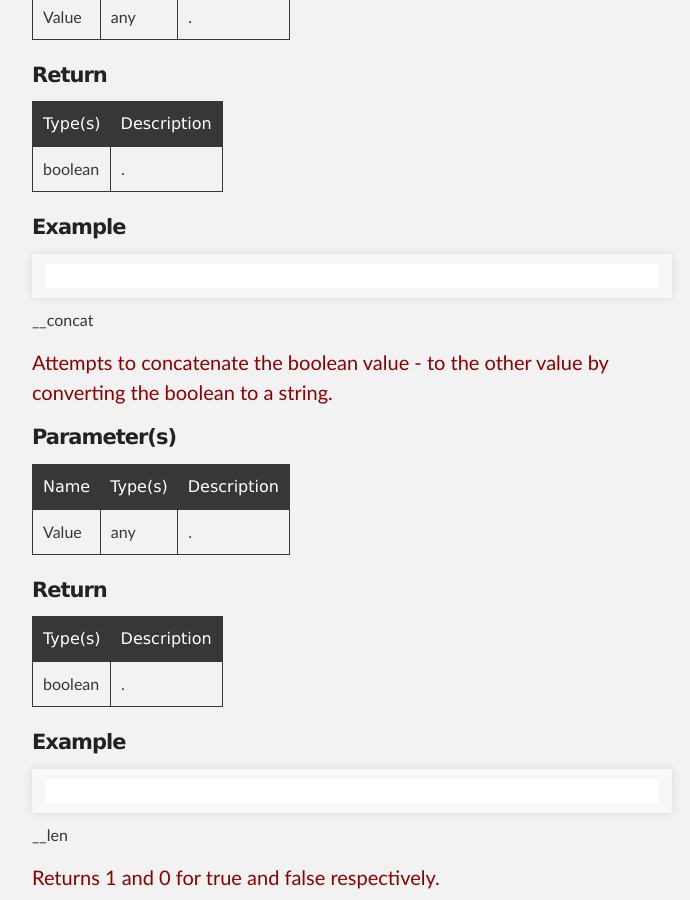
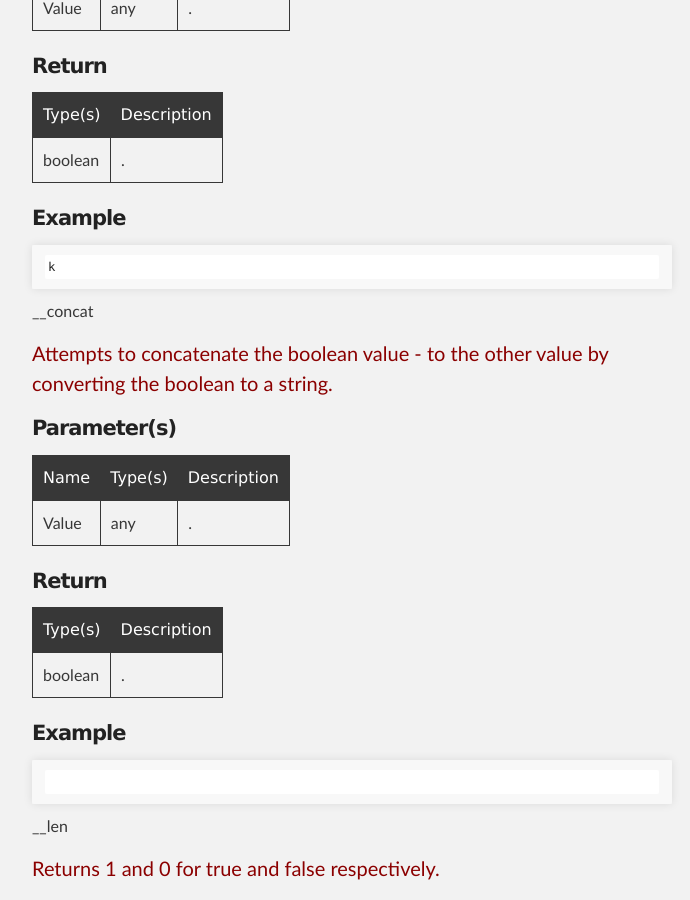
Before and after one commit to CentauriSoldier/LuaEx, a Jekyll site: the page built from docs/api/types.md, in a window 1280 px wide and 900 px high, scrolled down 8204 px. Shown: the whole window, without its empty margins (288-978 px from the left). Built offline with Jekyll 4.4.1, drawn with Linux system fonts in a browser that asks for light colours; our own code applies the rules of GitHub Pages for plain Markdown files.

````diff
--- a/docs/api/types.md
+++ b/docs/api/types.md
@@ -259,7 +259,7 @@ print(xtype(DOG.MEDIUM)); --DOG
 | isuserdata | userdata |
 | isnil | nil |
 
-<p class = "funcdesc">Every <u>is</u></p> function takes has the same number of arguments and produces the same output type.
+<p class = "funcdesc">Every <u>is</u> function takes has the same number of arguments and produces the same output type.</p>
 
 <!--- is --->
 <h2 class="func">is(type)</h2>
@@ -320,7 +320,7 @@ print(tostring(type["is&Variable Unfriendly"](tCats)));
 #### Example
 
 ```lua
-
+k
 ```
 
 <!--- __concat --->
@@ -456,7 +456,7 @@ print(tostring(type["is&Variable Unfriendly"](tCats)));
 
 ```
 
-<!--- __tostring --->
+<!--- __len --->
 <p class="func">__len</p>
 <p class="funcdesc">Converts the number to boolean for values 0 and 1 but nil for all other values.</p>
 
@@ -479,7 +479,7 @@ print(tostring(type["is&Variable Unfriendly"](tCats)));
 ```
 
 ### string
-<!--- __tostring --->
+<!--- __mod --->
 <p class="func">__mod</p>
 <p class="funcdesc">Allows for string interpolation.</p>
 
````
